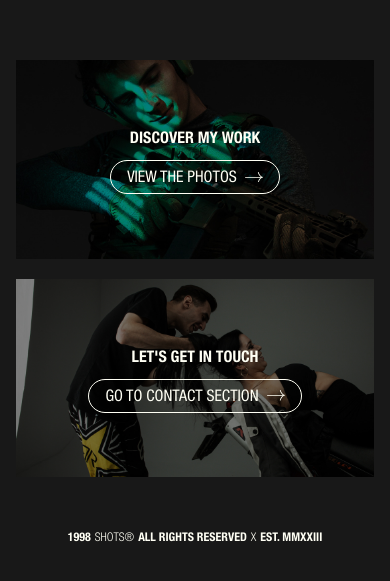
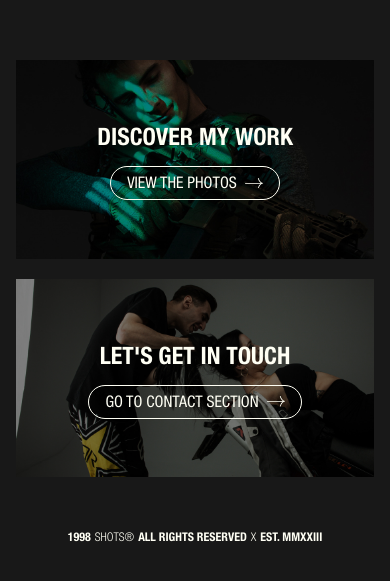
Before and after one commit to jasiek-k/1998-shots-page, a Next.js app: page / in a window 390 px wide. Shown: the part 2246-2827 px from the top of the page. Built offline with nearby package versions, Linux system fonts and the light colour scheme.

Commit message:
styling change

```diff
--- a/src/app/LinkTile.tsx
+++ b/src/app/LinkTile.tsx
@@ -11,7 +11,7 @@ const LinkTile = ({ link: { href, src, caption, subcaption } }: { link: ILinkTil
     <RatioContainer variant={EContainerRatio.HeroLink} className="zoom">
       <Image src={src} alt="" className="w-full" width={540} height={300} />
       <div className="absolute w-full h-full top-0 left-0 flex flex-col items-center justify-center text-off-white">
-        <span className="text-sm md:text-md uppercase font-bold mb-2">{caption}</span>
+        <span className="text-md uppercase font-bold mb-2">{caption}</span>
         <ArrowButton type="link" variant="right" forcedTheme="dark" href={href}>
           {subcaption}
         </ArrowButton>
```
